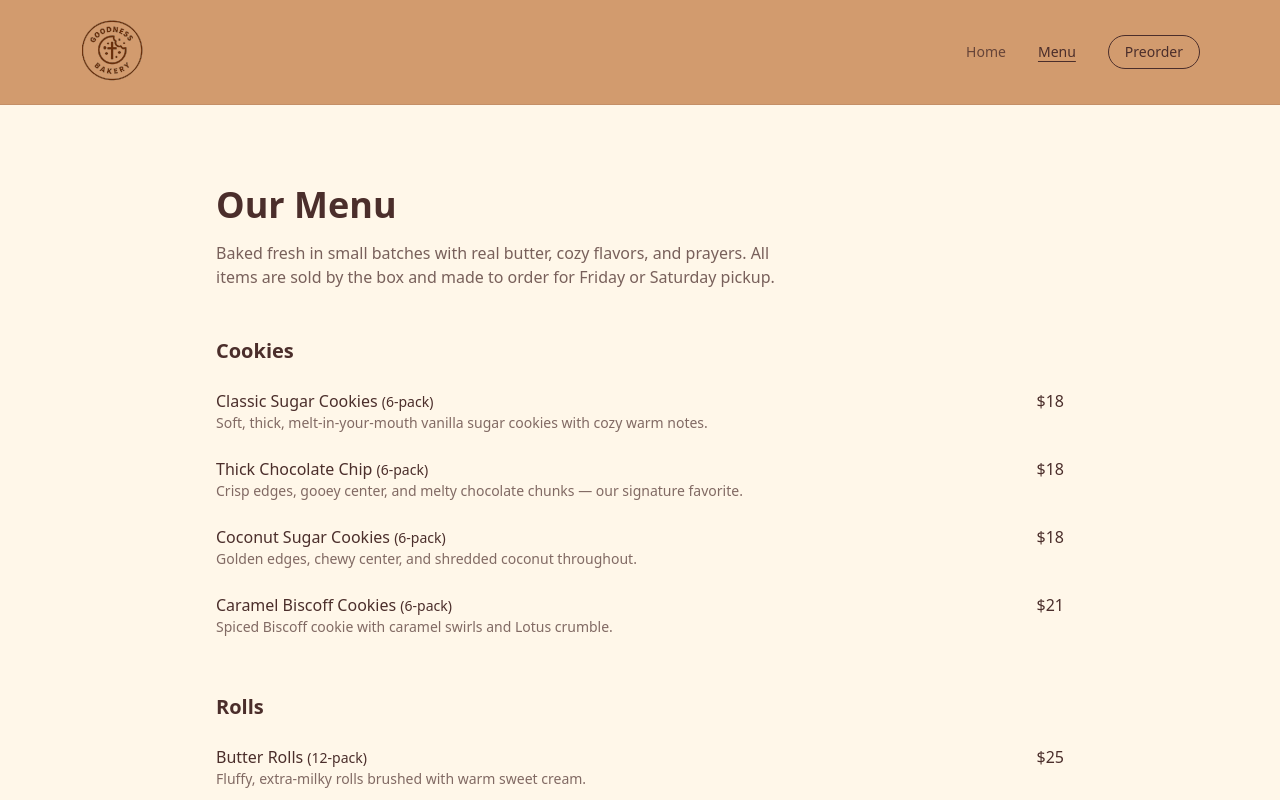
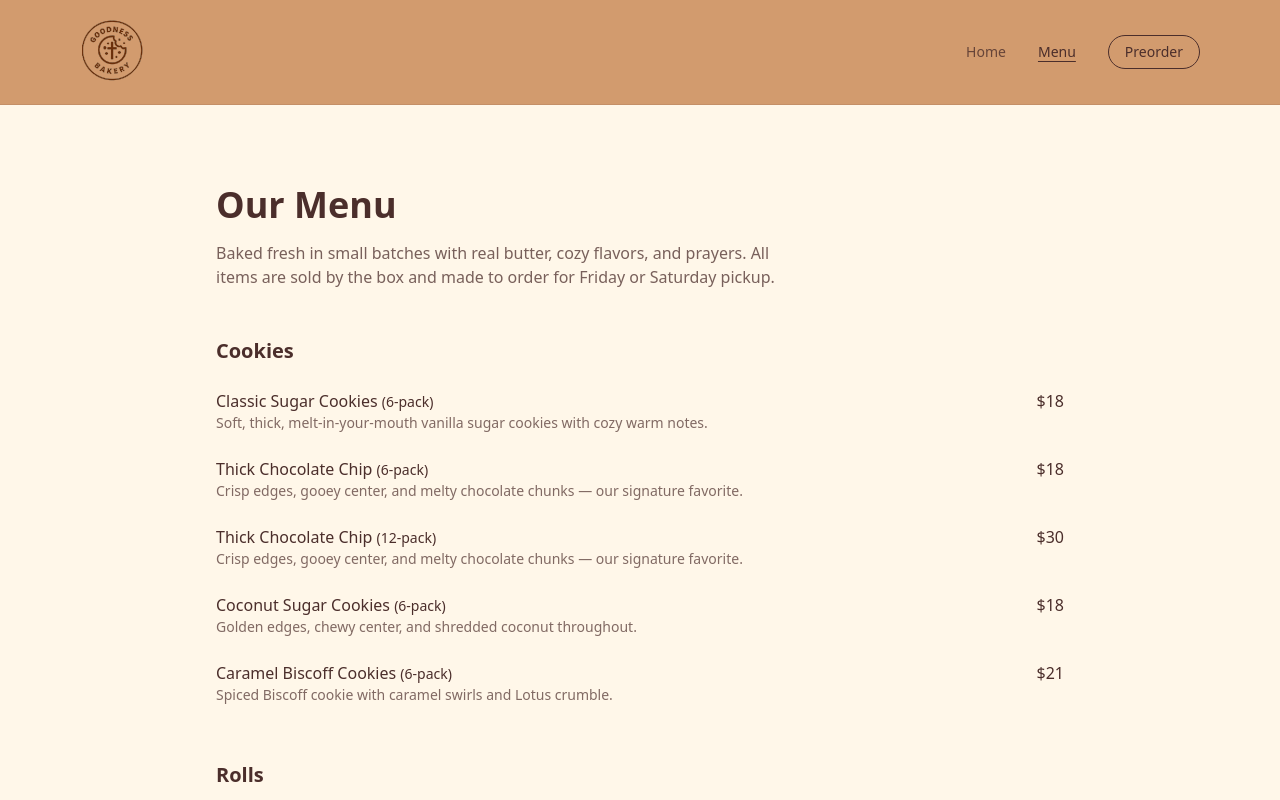
Before and after one commit to devwithdesiree/goodness-bakery, a React (Vite) app: page /menu in a window 1280 px wide. Shown: the top 800 px of the page. Built offline with nearby package versions, Linux system fonts and the light colour scheme.

Commit message:
add one more item

```diff
--- a/src/pages/MenuPage.tsx
+++ b/src/pages/MenuPage.tsx
@@ -120,6 +120,18 @@ export default function MenuPage() {
             <li className="flex justify-between gap-6">
               <div>
                 <p className="font-medium text-goodness-chocolate">
+                  Thick Chocolate Chip <span className="text-sm font-normal">(12-pack)</span>
+                </p>
+                <p className="text-sm text-goodness-chocolate/70">
+                  Crisp edges, gooey center, and melty chocolate chunks — our signature favorite.
+                </p>
+              </div>
+              <span className="font-medium text-goodness-chocolate">$30</span>
+            </li>
+
+            <li className="flex justify-between gap-6">
+              <div>
+                <p className="font-medium text-goodness-chocolate">
                   Coconut Sugar Cookies <span className="text-sm font-normal">(6-pack)</span>
                 </p>
                 <p className="text-sm text-goodness-chocolate/70">
--- a/src/pages/PreorderPage.tsx
+++ b/src/pages/PreorderPage.tsx
@@ -9,6 +9,7 @@ const prices: Record<string, number> = {
   "Classic Sugar Cookies": 1800,
   "Coconut Sugar Cookies": 1800,
   "Chocolate Chip Cookies": 1800,
+  "Chocolate Chip Cookies - 12 Pack": 3000,
   "Caramel Biscoff Cookies": 2100,
   "Butter Rolls": 2500,
 };
@@ -208,6 +209,7 @@ export default function PreorderPage() {
               <option value="Classic Sugar Cookies">Sugar Cookies – 6 Pack ($18)</option>
               <option value="Coconut Sugar Cookies">Coconut Sugar Cookies – 6 Pack ($18)</option>
               <option value="Chocolate Chip Cookies">Chocolate Chip Cookies – 6 Pack ($18)</option>
+              <option value="Chocolate Chip Cookies - 12 Pack">Chocolate Chip Cookies – 12 Pack ($30)</option>
               <option value="Caramel Biscoff Cookies">Caramel Biscoff Cookies – 6 Pack ($21)</option>
               <option value="Butter Rolls">Butter Rolls – 12 Pack ($25)</option>
             </select>
```
